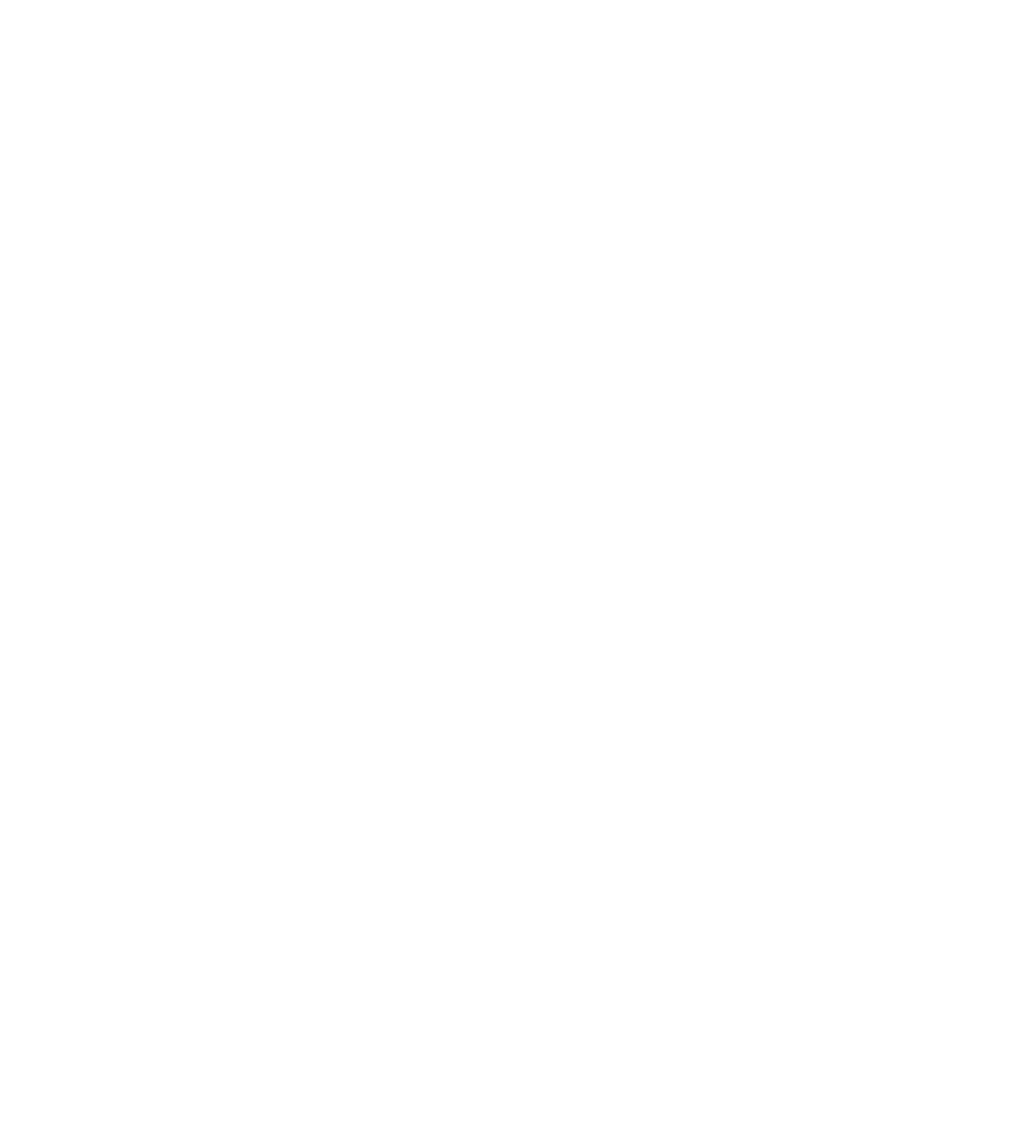
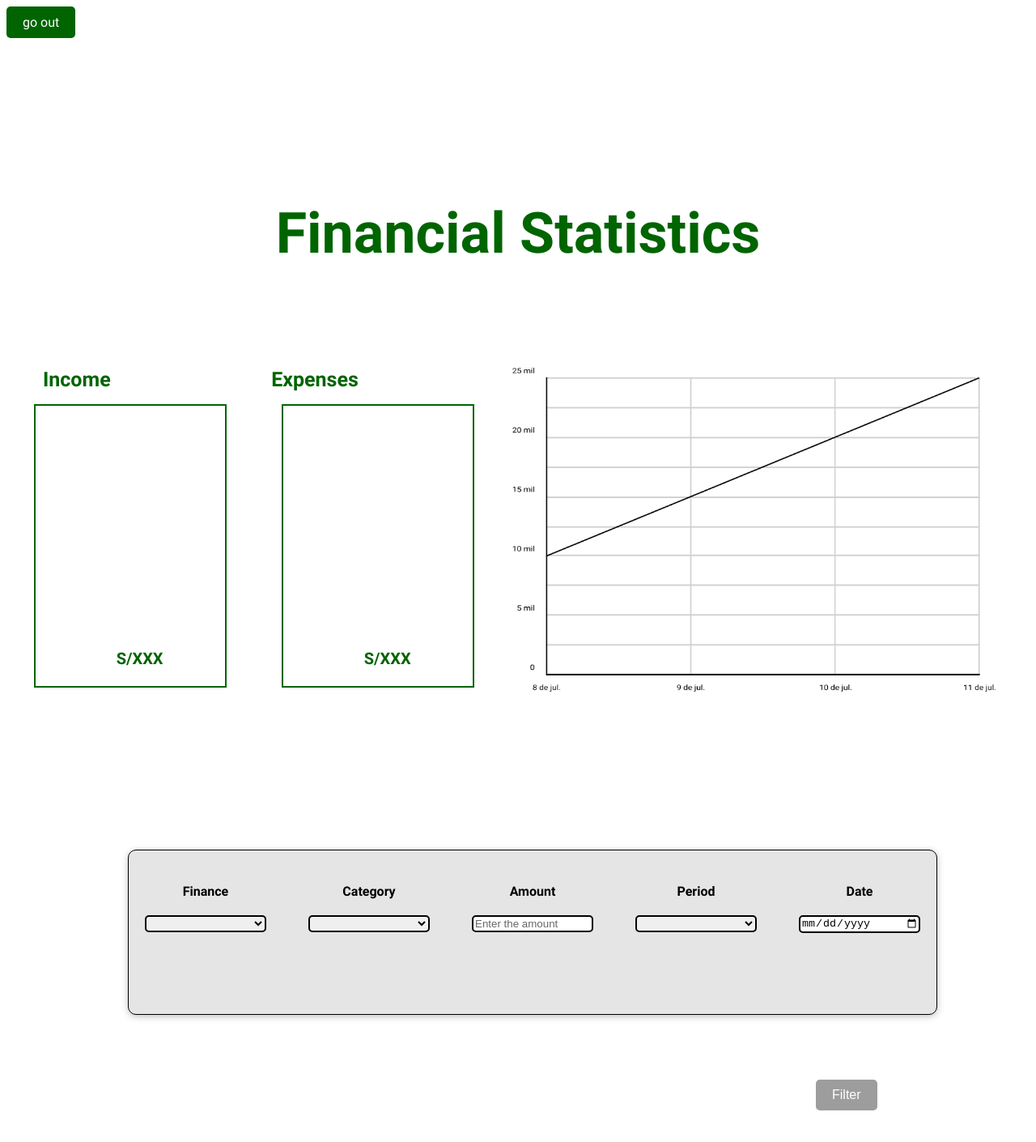
Before and after one commit to Aplicaciones-Web-WX55-Group-S-del-Softw/frontend-application, a Vue app: page /financial/statistics in a window 1280 px wide. Before the commit this address had no page. Shown: the top 1410 px of the page at 81% size. Before the commit the page ends 800 px from the top, so only its background shows below. Built offline with nearby package versions, Linux system fonts and the light colour scheme.

Commit message:
feat(dashboard-analytics): updated language

```diff
--- a/src/App.vue
+++ b/src/app.vue
@@ -1,4 +1,4 @@
-<!-- App.vue -->
+<!-- app.vue -->
 <script setup>
 </script>
 
--- a/src/main.js
+++ b/src/main.js
@@ -1,5 +1,5 @@
 import { createApp, ref } from 'vue'
-import App from './App.vue'
+import App from './app.vue'
 import PrimeVue from 'primevue/config'
 
 // PrimeVue Theme
--- a/src/shared/components/monitoring-card/monitoring-card.vue
+++ b/src/monitoring/components/monitoring-card/monitoring-card.vue
@@ -5,23 +5,25 @@ export default {
 </script>
 
 <template>
+
   <div class ="container">
+    <router-link to="/" class="back-button">go out</router-link>
     <div class="center-container">
+
       <div class="monitoring-cards-container">
         <div class="monitoring-card">
           <div class = "task-container">
-            <router-link to="/task-planning">
+            <router-link to="/tasks">
               <img class="task-img" src="../../../assets/task.png" alt="Tareas">
             </router-link>
-            <h2>Tareas</h2>
-          </div>
+            <h2>Tasks</h2>          </div>
         </div>
         <div class="monitoring-card">
           <div class = "employee-container">
-            <router-link to="/task-planning">
+            <router-link to="/tasks/new">
               <img class="employee-img" src="../../../assets/employee.png" alt="empleados">
             </router-link>
-            <h2>Empleados</h2>
+            <h2>Employees</h2>
           </div>
         </div>
 
@@ -30,15 +32,14 @@ export default {
             <router-link to="/statistics">
               <img class="statistics-img" src="../../../assets/statistics.png" alt="Estadísticas">
             </router-link>
-            <h2>Estadísticas</h2>
-          </div>
+            <h2>Statistics</h2>          </div>
         </div>
       </div>
       <div class="emergency-cards-container">
         <div class="emergency-card">
           <div class="emergency-container">
             <img class="emergency-img" src="../../../assets/emergency.png" alt="Emergencia">
-            <h2>Emergencia</h2>
+            <h2>Emergency</h2>
           </div>
         </div>
 
@@ -46,7 +47,7 @@ export default {
         <div class="emergency-card">
           <div class="inventory-container">
             <img class="inventory-img" src="../../../assets/inventory.png" alt="Inventario">
-            <h2>Inventario</h2>
+            <h2>Inventory</h2>
           </div>
         </div>
       </div>
@@ -58,6 +59,22 @@ export default {
 
 
 <style >
+.back-button {
+  display: inline-block;
+  padding: 10px 20px;
+  background-color: darkgreen;
+  color: #fff;
+  border: none;
+  border-radius: 5px;
+  cursor: pointer;
+  text-decoration: none;
+  transition: background-color 0.3s;
+}
+
+.back-button:hover {
+  background-color: darkgreen;
+}
+
 
 .center-container {
   display: flex;
--- a/src/shared/components/statistics-card/financial-card.vue
+++ b/src/monitoring/components/statistics-card/financial-card.vue
@@ -10,101 +10,103 @@ const toggleTable = () => {
 </script>
 <template>
   <div>
-    <h1>Estadísticas Financieras</h1>
-    <h2>Resumen</h2>
+    <router-link to="/" class="back-button">go out</router-link>
+
+    <h1>Financial Statistics</h1>
+    <!--<h2 class="tittle-Summary">Summary</h2>-->
     <div class="boxes-container">
-      <h3>Ingresos</h3>
+      <h3>Income</h3>
       <div class="box">
         <h2>S/XXX</h2>
       </div>
-      <h3>Gastos</h3>
+      <h3>Expenses</h3>
       <div class="box">
         <h2>S/XXX</h2>
       </div>
-      <img src="../../../assets/financial-statistics.png" alt="Estadísticas Financieras" class="financial-statistics-image">
+      <img src="../../../assets/financial-statistics.png" alt="Financial Statistics" class="financial-statistics-image">
     </div>
 
     <div class="dropdown-container">
       <div class="dropdown-item">
-        <h4>Finanza</h4>
+        <h4>Finance</h4>
         <select v-model="selectedFinance">
-          <option value="income">Ingresos</option>
-          <option value="expenses">Gastos</option>
+          <option value="income">Income</option>
+          <option value="expenses">Expenses</option>
         </select>
       </div>
 
       <div class="dropdown-item">
-        <h4>Categoria</h4>
+        <h4>Category</h4>
         <select>
           <template v-if="selectedFinance === 'income'">
-            <option value="sales">Ventas</option>
-            <option value="subsidies">Subsidios</option>
-            <option value="others">Otros</option>
+            <option value="sales">Sales</option>
+            <option value="subsidies">Subsidies</option>
+            <option value="others">Others</option>
           </template>
 
           <template v-else-if="selectedFinance === 'expenses'">
-            <option value="supplies">Suministros</option>
-            <option value="labor">Mano de obra</option>
-            <option value="maintenance">Mantenimiento</option>
-            <option value="service">Servicio</option>
-            <option value="others">Otros</option>
+            <option value="supplies">Supplies</option>
+            <option value="labor">Labor</option>
+            <option value="maintenance">Maintenance</option>
+            <option value="service">Service</option>
+            <option value="others">Others</option>
           </template>
         </select>
       </div>
 
       <div class="dropdown-item">
-        <h4>Monto</h4>
-        <input type="text" class="monto-input" placeholder="Ingrese el monto">
+        <h4>Amount</h4>
+        <input type="text" class="monto-input" placeholder="Enter the amount">
       </div>
 
       <div class="dropdown-item">
-        <h4>Periodo</h4>
+        <h4>Period</h4>
         <select>
           <template v-if="selectedFinance === 'income' || selectedFinance === 'expenses'">
-            <option value="month">Mes</option>
-            <option value="quarter">Trimestre</option>
-            <option value="year">Año</option>
+            <option value="month">Month</option>
+            <option value="quarter">Quarter</option>
+            <option value="year">Year</option>
           </template>
         </select>
       </div>
       <div class="dropdown-item">
-        <h4>Fecha</h4>
+        <h4>Date</h4>
         <input type="date">
       </div>
     </div>
 
     <div class="filter-table">
-      <button @click="toggleTable">Filtrar</button>
-      <h2 v-if="showTable && selectedFinance === 'income'" class="table-title">Ingresos</h2>
-      <h2 v-if="showTable && selectedFinance === 'expenses'" class="table-title">Gastos</h2>
+      <button @click="toggleTable">Filter</button>
+      <h2 v-if="showTable && selectedFinance === 'income'" class="table-title">Income</h2>
+      <h2 v-if="showTable && selectedFinance === 'expenses'" class="table-title">Expenses</h2>
 
     </div>
 
     <table v-show="showTable && (selectedFinance === 'income' || selectedFinance === 'expenses')" :class="{ 'hide': !showTable }" class="data-table">
-    <thead>
+      <thead>
       <tr>
         <th>ID</th>
-        <th>Categoria</th>
-        <th>Monto</th>
-        <th>Fecha</th>
-        <th>Periodo</th>
+        <th>Category</th>
+        <th>Amount</th>
+        <th>Date</th>
+        <th>Period</th>
       </tr>
       </thead>
       <tbody>
 
       <tr>
         <td>1</td>
-        <td>Ventas</td>
+        <td>Sales</td>
         <td>S/1000</td>
         <td>2023-01-01</td>
-        <td>Mes</td>
+        <td>Month</td>
       </tr>
       <tr>
         <td>2</td>
-        <td>Ventas</td>
+        <td>Sales</td>
         <td>S/1000</td>
         <td>2023-01-01</td>
-        <td>Mes</td>
+        <td>Month</td>
       </tr>
       </tbody>
     </table>
@@ -113,6 +115,25 @@ const toggleTable = () => {
 
 
 <style scoped>
+.tittle-Summary{
+  font-size: 70px;
+
+}
+.back-button {
+  display: inline-block;
+  padding: 10px 20px;
+  background-color: darkgreen;
+  color: #fff;
+  border: none;
+  border-radius: 5px;
+  cursor: pointer;
+  text-decoration: none;
+  transition: background-color 0.3s;
+}
+
+.back-button:hover {
+  background-color: darkgreen;
+}
 
 h1{
   font-size: 70px;
@@ -136,7 +157,7 @@ h2{
   font-size: 20px;
   text-align: left;
   color: darkgreen;
-  margin-left: 130px;
+  margin-left: 10px;
   margin-bottom: -100px;
 }
 .boxes-container {
@@ -147,7 +168,6 @@ h2{
 }
 
 .box{
-  border-radius: 10px;
   border: 2px solid darkgreen;
   padding: 50px;
   margin: 70px 10px 300px -50px;
@@ -170,12 +190,12 @@ img {
 }
 
 .dropdown-container {
-  max-width: 1300px;
+  max-width: 1000px;
   display: flex;
   justify-content: space-between;
   text-align: center;
-  margin-top: -150px;
-  margin-left: 100px;
+  margin-top: -180px;
+  margin-left: 150px;
   background-color: #e5e5e5;
   padding: 20px;
   border-radius: 10px;
@@ -243,11 +263,11 @@ button {
   border-radius: 5px;
   cursor: pointer;
   font-size: 16px;
-  margin-left: 1315px;
+  margin-left: 1000px;
 }
 
 button:hover {
-  background-color: #5d5d5d;}
+  background-color: darkgreen;}
 @keyframes scaleIn {
   from {
     transform: scale(0);
--- a/src/shared/components/statistics-card/finished-task-card.vue
+++ b/src/monitoring/components/statistics-card/finished-task-card.vue
@@ -49,30 +49,32 @@ export default {
 
 <template>
   <div>
+    <router-link to="/" class="back-button">go out</router-link>
+
     <h1>Tasks</h1>
 
     <div class="dropdown-container">
       <div class="dropdown-item">
-        <h4>Empleado:</h4>
+        <h4>Employee:</h4>
         <select v-model="selectedEmployee">
           <option v-for="employee in employees" :key="employee">{{ employee }}</option>
         </select>
       </div>
       <div class="dropdown-item">
-        <h4>Desde:</h4>
+        <h4>From:</h4>
         <select v-model="selectedDate">
           <option v-for="date in dates" :key="date">{{ date }}</option>
         </select>
       </div>
     </div>
 
-    <button @click="fetchTasks">Mostrar Tareas Pendientes</button>
-    <button @click="fetchFinishedTasks">Mostrar Tareas Finalizadas</button>
+    <button @click="fetchTasks">Show Pending Tasks</button>
+    <button @click="fetchFinishedTasks">Show Completed Tasks</button>
 
     <div v-if="showMessage" class="modal">
       <div class="modal-content">
         <span class="close-button" @click="closeModal">&times;</span>
-        <p><span class="warning">⚠️</span> No se encontró la tarea</p>
+        <p><span class="warning">⚠️</span> Task not found</p>
       </div>
     </div>
 
@@ -80,15 +82,15 @@ export default {
       <thead>
       <tr>
         <th>ID</th>
-        <th>Empleado</th>
-        <th>Tiempo</th>
-        <th>Fecha</th>
-        <th>Finalizado</th>
+        <th>Employee</th>
+        <th>Time</th>
+        <th>Date</th>
+        <th>Status</th>
       </tr>
       </thead>
       <tbody>
       <tr v-for="task in tasks" :key="task.id">
-        <td><router-link :to="`/tasks-details/${task.id.substring(1)}`">{{ task.id }}</router-link></td>
+        <td><router-link :to="`/tasks/${task.id.substring(1)}/details`">{{ task.id }}</router-link></td>
         <td>{{ task.employee }}</td>
         <td>{{ task.time }}</td>
         <td>{{ task.date }}</td>
@@ -101,6 +103,21 @@ export default {
 
 
 <style scoped>
+.back-button {
+  display: inline-block;
+  padding: 10px 20px;
+  background-color: darkgreen;
+  color: #fff;
+  border: none;
+  border-radius: 5px;
+  cursor: pointer;
+  text-decoration: none;
+  transition: background-color 0.3s;
+}
+
+.back-button:hover {
+  background-color: darkgreen;
+}
 h1{
   font-size: 70px;
   text-align: center;
@@ -154,7 +171,7 @@ button {
   cursor: pointer;
   font-size: 16px;
   margin-top: 40px;
-  margin-left: 110px;
+  margin-left: 300px;
 }
 
 button:hover {
--- a/src/shared/components/statistics-card/statistics-card.vue
+++ b/src/monitoring/components/statistics-card/statistics-card.vue
@@ -5,26 +5,29 @@ export default {
 </script>
 
 <template>
-  <h1 class="text-center">Estadísticas</h1>
+  <router-link to="/" class="back-button">go out</router-link>
+
+  <h1 class="text-center">Statistics</h1>
+
   <div class="cards">
     <pv-card class="mt-1">
 
       <template #content>
-        <h1 class="title-card">Producción</h1>
+        <h1 class="title-card">Production</h1>
         <img src="../../../assets/production.png" alt="Producción">
       </template>
     </pv-card>
 
     <pv-card class="mt-2">
       <template #content>
-        <router-link to="/finished-tasks" style="text-decoration: none;">
-        <h1 class="title-card">Task realizadas en tiempo record</h1>
-        <p class="tasks">44 TASK </p>
+        <router-link to="/finished/tasks" style="text-decoration: none;">
+        <h1 class="title-card">Task completed in record time</h1>
+        <p class="tasks">44 TASKS </p>
 
         <div class="progress-container">
           <div class="progress-bar">
             <div class="progress" style="width: 60%;"></div>
-            <p class="sub-header">Tasks pendientes: 20</p>
+            <p class="sub-header">Pending tasks: 20</p>
           </div>
 
         </div>
@@ -33,10 +36,11 @@ export default {
     </pv-card>
     <pv-card class="mt-3">
       <template #content>
-        <router-link to="/financial-statistics" style="text-decoration: none;">
-          <h1 class="title-card">Estadísticas Financieras</h1>
+        <router-link to="/financial/statistics" style="text-decoration: none;">
+          <h1 class="title-card">Financial Statistics</h1>
           <img src="../../../assets/income.png" alt="Ingresos">
         </router-link>
+
       </template>
     </pv-card>
   </div>
@@ -44,7 +48,21 @@ export default {
 </template>
 
 <style>
+.back-button {
+  display: inline-block;
+  padding: 10px 20px;
+  background-color: darkgreen;
+  color: #fff;
+  border: none;
+  border-radius: 5px;
+  cursor: pointer;
+  text-decoration: none;
+  transition: background-color 0.3s;
+}
 
+.back-button:hover {
+  background-color: darkgreen;
+}
 .cards {
   display: grid;
   grid-template-areas:
--- a/src/shared/components/task-card/task-details-card.vue
+++ b/src/monitoring/components/task-card/task-details-card.vue
@@ -47,31 +47,34 @@ export default {
 </script>
 
 <template>
+  <router-link to="/" class="back-button">go out</router-link>
+
   <div class="container">
     <div v-if="tasks">
       <h1>Task {{task.id}}</h1>
       <div class="card">
-        <p><span class="bold-text">Empleado:</span> {{ task.employee }}</p>
-        <p><span class="bold-text">Fecha:</span> {{ task.date }}</p>
-        <p><span class="bold-text">Descripción:</span> {{ task.description }}</p>
-        <p><span class="bold-text">Estado:</span> {{ task.finished }}</p>
+        <p><span class="bold-text">Employee:</span> {{ task.employee }}</p>
+        <p><span class="bold-text">Date:</span> {{ task.date }}</p>
+        <p><span class="bold-text">Description:</span> {{ task.description }}</p>
+        <p><span class="bold-text">Status:</span> {{ task.finished }}</p>
         <div class="button">
-          <button v-if="task.finished === 'Pendiente'" @click="finishTask" class="finish-button">Finalizar Tarea</button>
-          <button @click="cancel" class="cancel-button">Cancelar</button>
+          <button v-if="task.finished === 'Pendiente'" @click="finishTask" class="finish-button">Finish homework</button>
+          <button @click.native="$router.go(-1)" class="cancel-button">Go back</button>
         </div>
       </div>
     </div>
     <div v-else class="error-card">
-      <p>⚠️ No se encontró la tarea</p>
-      <button @click="cancel" class="return-button">Regresar</button>
+      <p>⚠️ Task not found</p>
+      <button @click="cancel" class="return-button">Go back</button>
     </div>
     <div v-if="showMessage" class="message">
-      <p>La tarea ha sido marcada como finalizada.</p>
+      <p>The task has been marked as completed.</p>
     </div>
   </div>
 </template>
 
 <style scoped>
+
 .container {
   position: relative;
   display: flex;
--- a/src/shared/components/task-card/task-planning-card.vue
+++ b/src/monitoring/components/task-card/task-planning-card.vue
@@ -48,27 +48,29 @@ const closeModal = () => {
 </script>
 
 <template>
+  <router-link to="/" class="back-button">go out</router-link>
+
   <div class="container">
     <h1>Task</h1>
 
     <div class="label1">Employee:</div>
-    <div class="label2">Fecha:</div>
-    <div class="label3">Tiempo en realizar:</div>
-    <div class="label4">Descripción:</div>
-
+    <div class="label2">Date:</div>
+    <div class="label3">Time to complete:</div>
+    <div class="label4">Description:</div>
     <div class="row">
-      <div class="input-container">
-        <select v-model="selectedEmployee">
+      <div class="input-container" style="margin-left: -10px;">
+        <select v-model="selectedEmployee" class="input-employee">
           <option v-for="employee in employees" :key="employee" :value="employee">
             {{ employee }}
           </option>
         </select>
+
       </div>
+
       <div class="input-container">
         <input type="date" v-model="selectedDate">
       </div>
     </div>
-
     <div class="input-container task-time-container">
       <select v-model="taskTime">
         <option v-for="hour in 24" :key="hour" :value="hour">
@@ -76,43 +78,89 @@ const closeModal = () => {
         </option>
       </select>
     </div>
+<br>
 
     <div class="input-container">
-      <textarea v-model="taskDescription" placeholder="Descripción de la tarea"></textarea>
+      <textarea v-model="taskDescription" placeholder="Task description"></textarea>
+
+
     </div>
 
+    <div class="container-button">
+      <button @click="saveTask" class="button-link save-button">Save</button>
+      <router-link to="/tasks" class="button-link cancel-button">Cancel</router-link>
+    </div>
+    <SuccessModal :show="showModal" @close="closeModal" />
 
-    <div class="input-container">
-      <button @click="saveTask" class="button-link save-button">Guardar</button>
-      <router-link to="/" class="button-link cancel-button">Cancelar</router-link>
-    </div>
+  </div>
 
-    <SuccessModal :show="showModal" @close="closeModal" />
-  </div>
 </template>
 
 <style scoped>
+.back-button {
+  display: inline-block;
+  padding: 10px 20px;
+  background-color: darkgreen;
+  color: #fff;
+  border: none;
+  border-radius: 5px;
+  cursor: pointer;
+  text-decoration: none;
+  transition: background-color 0.3s;
+}
+
+.back-button:hover {
+  background-color: darkgreen;
+}
+.container-button{
+  margin-top: 160px;
+}
+
+.save-button, .cancel-button{
+
+  background-color: #E9F3AE;
+  color: black;
+  border: none ;
+  text-decoration: none;
+  border-radius: 5px;
+  margin-right: 16px;
+  transition: background-color 0.3s ease;
+  position: absolute;
+
+}
+.save-button{
+  padding: 0.35% 15px;
+}
+.cancel-button{
+  font-size: 13px;
+  padding: 4px 15px;
+}
+
+
+
 
 h1{
   font-size: 70px;
   position: relative;
-  text-align: center;
   top: -30px;
+  left:-50px;
   margin:0;
   color:darkgreen;
 }
 
 .container {
+  margin-top:100px;
+  margin-bottom: 50px; /* Agregar espacio en la parte inferior */
   display: flex;
   flex-direction: column;
   align-items: center;
-  margin-top: 170px;
+  margin-left: 80px; /* Ajuste del margen izquierdo */
+
 }
-
 .row {
   display: flex;
-  justify-content: space-between;
   width: 30%;
+  margin-left:-80px
 }
 
 .input-container {
@@ -123,7 +171,6 @@ h1{
   margin: 20px 0;
   padding: 5px;
   display: flex;
-
 }
 select{
   border: 2px solid #000;
@@ -149,25 +196,8 @@ textarea {
   border-radius: 5px;
 }
 
-.save-button, .cancel-button{
 
-  background-color: #E9F3AE;
-  color: black;
-  border: none ;
-  text-decoration: none;
-  border-radius: 5px;
-  margin-right: 16px;
-  margin-top: 130px;
-  transition: background-color 0.3s ease;
-  position: absolute;
-}
-.save-button{
-  padding: 0.35% 15px;
-}
-.cancel-button{
-  font-size: 13px;
-  padding: 6px 15px;
-}
+
 .save-button:hover {
   background-color: #006400;
   color: white;
@@ -184,6 +214,8 @@ textarea {
 
 .cancel-button {
   left: 630px;
+
+
 }
 
 
@@ -201,7 +233,7 @@ textarea {
   font-size: 15px;
   color: black;
   margin-top: 90px;
-  margin-left: 110px;
+  margin-left: -9px;
 }
 
 .label3{
--- a/src/shared/components/task-card/task-table-card.vue
+++ b/src/monitoring/components/task-card/task-table-card.vue
@@ -21,20 +21,22 @@ export default {
 
 
 <template>
+  <router-link to="/" class="back-button">go out</router-link>
+
   <div class="container">
     <h1>Task</h1>
     <div class="table-container">
-      <h2><router-link to="/new-task">Agregar nueva task</router-link></h2>
+      <h2><router-link to="/tasks/new">Add new task</router-link></h2>
       <table>
         <tr>
           <th>ID</th>
           <th>Employee</th>
-          <th>Tiempo a realizar</th>
-          <th>Fecha</th>
-          <th>Finalizado</th>
+          <th>Time to do</th>
+          <th>Date</th>
+          <th>Finished</th>
         </tr>
         <tr v-for="task in tasks" :key="task.id">
-          <td><router-link :to="`/tasks-details/${task.id.substring(1)}`">{{ task.id }}</router-link></td>
+          <td><router-link :to="`/tasks/${task.id.substring(1)}/details`">{{ task.id }}</router-link></td>
           <td>{{ task.employee }}</td>
           <td>{{ task.time }}</td>
           <td>{{ task.date }}</td>
@@ -53,6 +55,21 @@ export default {
 </template>
 
 <style scoped>
+.back-button {
+  display: inline-block;
+  padding: 10px 20px;
+  background-color: darkgreen;
+  color: #fff;
+  border: none;
+  border-radius: 5px;
+  cursor: pointer;
+  text-decoration: none;
+  transition: background-color 0.3s;
+}
+
+.back-button:hover {
+  background-color: darkgreen;
+}
 .container {
   position: relative;
   display: flex;
```
Also changed, not shown: src/monitoring/components/task-card/success-modal.vue (renamed from src/shared/components/task-card/success-modal.vue, +24 -9 lines), src/router/index.js (+11 -12 lines), src/monitoring/services/dashboard-analytics-api/dashboard-api.js (renamed from src/shared/services/dashboard-analytics-api/dashboard-api.js).
